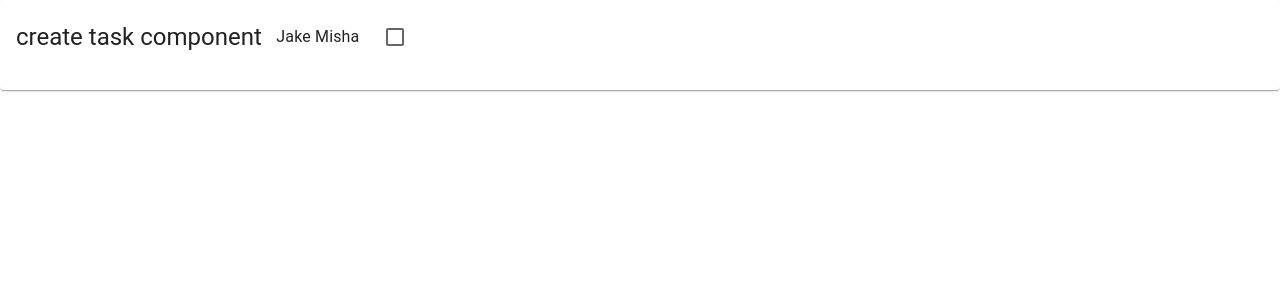
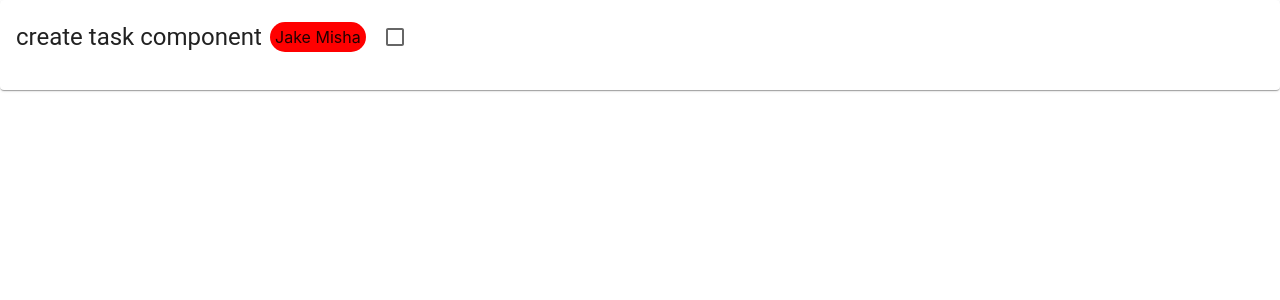
Before and after one commit to 397-f21/coffee-nimble, a React (Create React App) app: page / in a window 1280 px wide. Shown: the top 300 px of the page. Built offline with nearby package versions, Linux system fonts and the light colour scheme.

Commit message:
updated style

```diff
--- a/src/components/TaskCard.js
+++ b/src/components/TaskCard.js
@@ -24,7 +24,7 @@ export default function TaskCard() {
           <Typography variant="h5" component="div">
             {task().description}
           </Typography>
-          <Typography variant="subtitle1" component="div">
+          <Typography class="assignees" variant="subtitle1" component="div">
             {task().assignees.join("\n")}
           </Typography>
           <Checkbox />
--- a/src/styles.css
+++ b/src/styles.css
@@ -5,3 +5,9 @@
   align-items: center;
   width: 400px;
 }
+
+.assignees {
+  background-color: red;
+  border-radius: 25px;
+  padding: 5px;
+}
```
